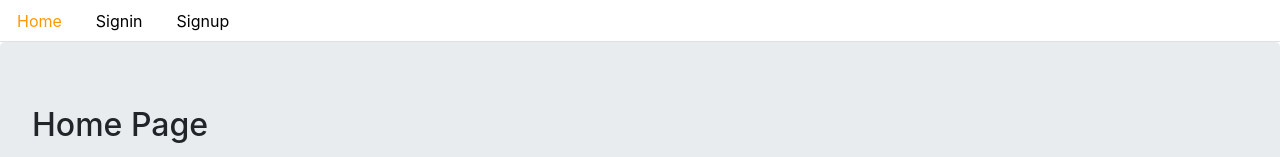
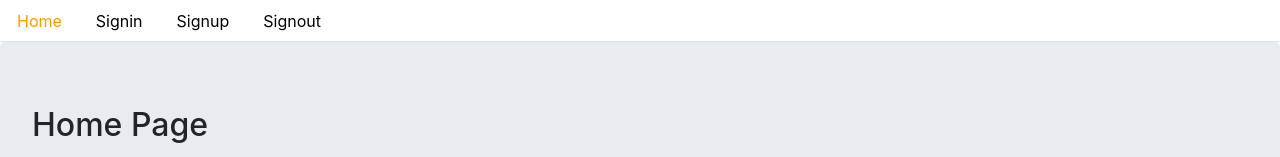
Before and after one commit to nhatmaiquang/funko-ecommerce-web-app, a React (Create React App) app in the folder ecommerce-front/: page / in a window 1280 px wide. Shown: the top 157 px of the page. Built offline with nearby package versions, Linux system fonts and the light colour scheme.

Commit message:
user signout

```diff
--- a/ecommerce-front/src/auth/index.js
+++ b/ecommerce-front/src/auth/index.js
@@ -42,3 +42,17 @@
         next();
     }
 };
+
+export const signout = next => {
+    if (typeof window !== 'undefined') {
+        localStorage.removeItem('jwt');
+        next();
+        return fetch(`${API}/signout`, {
+            method: 'GET'
+        })
+            .then(response => {
+                console.log('signout', response);
+            })
+            .catch(err => console.log(err));
+    }
+};
--- a/ecommerce-front/src/core/Menu.js
+++ b/ecommerce-front/src/core/Menu.js
@@ -1,5 +1,6 @@
 import React from 'react';
 import { Link, withRouter } from 'react-router-dom';
+import {signout} from '../auth';
 
 const isActive = (history, path) => {
     if (history.location.pathname === path) {
@@ -13,13 +14,44 @@
     <div>
         <ul className="nav nav-tabs bg primary">
             <li className="nav-item">
-                <Link className="nav-link" style={isActive(history, "/")} to="/">Home</Link>
+                <Link
+                    className="nav-link"
+                    style={isActive(history, "/")}
+                    to="/"
+                >
+                    Home
+                </Link>
             </li>
             <li className="nav-item">
-                <Link className="nav-link" style={isActive(history, "/signin")} to="/signin">Signin</Link>
+                <Link
+                    className="nav-link"
+                    style={isActive(history, "/signin")}
+                    to="/signin"
+                >
+                    Signin
+                </Link>
             </li>
             <li className="nav-item">
-                <Link className="nav-link" style={isActive(history, "/signup")} to="/signup">Signup</Link>
+                <Link
+                    className="nav-link"
+                    style={isActive(history, "/signup")}
+                    to="/signup"
+                >
+                    Signup
+                </Link>
+            </li>
+            <li className="nav-item">
+                <span
+                    className="nav-link"
+                    style={{ cursor: 'pointer', color: '#000000' }}
+                    onClick={() =>
+                        signout(() => {
+                            history.push('/');
+                        })
+                    }
+                >
+                    Signout
+                </span>
             </li>
         </ul>
     </div>
```
